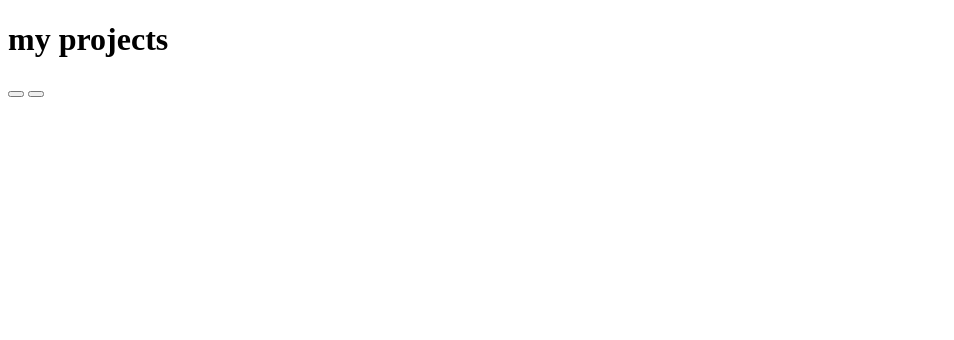
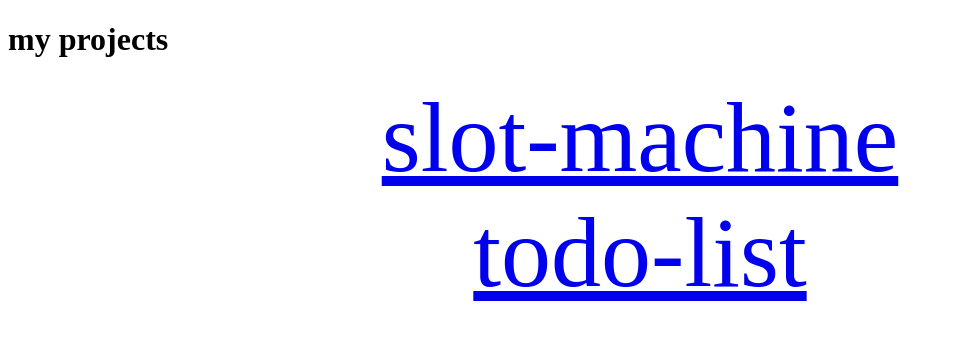
Before and after one commit to sudama011/HTML-PROJECT, a plain HTML site: page index.html in a window 1280 px wide. Shown: the whole page, without its empty margins (0-954 px from the left). Drawn offline with Linux system fonts and the light colour scheme.

Commit message:
made some changes

```diff
--- a/index.html
+++ b/index.html
@@ -6,12 +6,21 @@
     <meta http-equiv="X-UA-Compatible" content="IE=edge">
     <meta name="viewport" content="width=device-width, initial-scale=1.0">
     <title>SUDAMA</title>
+    <style>
+        .projects {
+            display: block;
+            text-align: center;
+            font-size: 100px;
+        }
+    </style>
 </head>
 
 <body>
     <h1>my projects</h1>
-    <button href="/slot-machine/index.html"></button>
-    <button href="/todo/index.html"></button>
+    <div class="projects">
+        <a style="display: block;" href="/slot-machine/index.html">slot-machine</a>
+        <a style="display:block ;" href="/todo/index.html">todo-list</a>
+    </div>
 </body>
 
 </html>
```
Also changed, not shown: slot-machine/index.html (+1 -1 lines).
